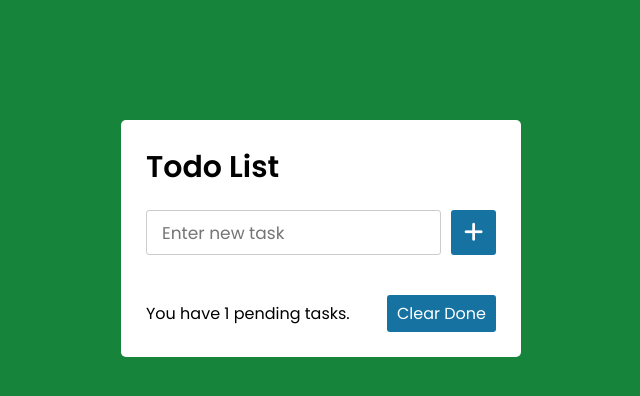
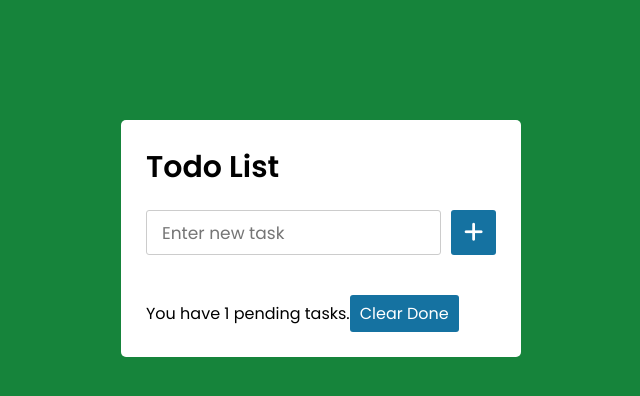
Before and after one commit to BriNelson/todostarter, a React (Create React App) app: page / in a window 1280 px wide. Shown: the top 396 px of the page, without its empty margins (319-959 px from the left). Built offline with nearby package versions, Linux system fonts and the light colour scheme.

Commit message:
clear done working

```diff
--- a/src/App.js
+++ b/src/App.js
@@ -80,6 +80,28 @@ const EnterTasks = () => {
 
 
 
+const ClearPending = () => {
+  const { userTaskArray, setUserTaskArray } = useContext(TodoContext);
+  function clearDone() {
+    let newArr = userTaskArray.filter(function (item) {
+      return item.completed === false
+    })
+    setUserTaskArray(newArr)
+
+
+}
+
+  return (
+    <div>
+      <span>You have 1 pending tasks.</span>
+        <button onClick={clearDone}>Clear Done</button>
+
+    </div>
+  );
+}
+
+
+
 
 
 
@@ -91,8 +113,7 @@ function App() {
         <EnterTasks/>
         <PrintTask />
       <div class="footer">
-        <span>You have 1 pending tasks.</span>
-        <button >Clear Done</button>
+        <ClearPending/>
         </div>
         </TodoContextProvider>
     </div>
```
